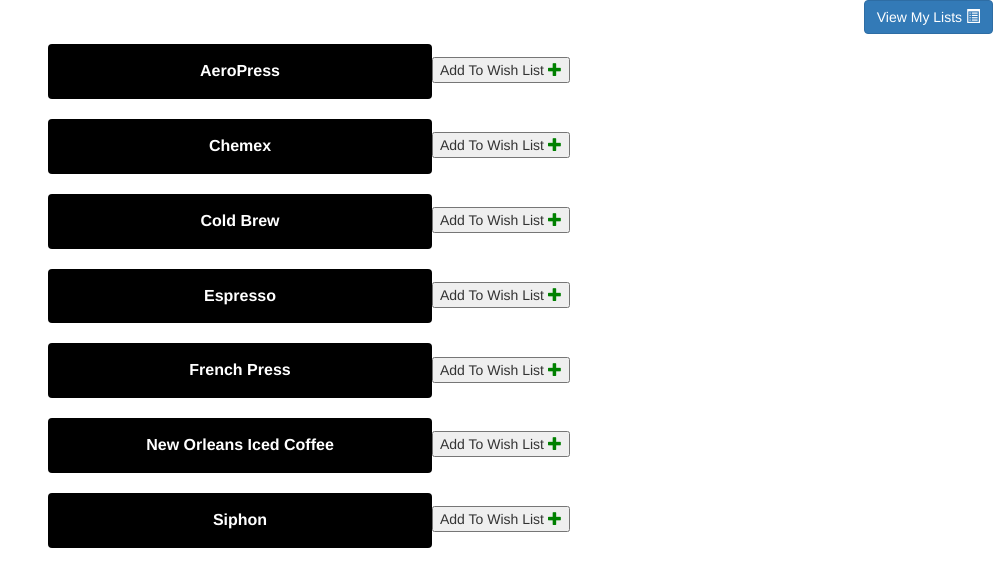
After one commit to eozmen410/brew, a Flask app: page / in a window 1280 px wide. The commit adds this page. Shown: the top 587 px of the page, without its empty margins (272-1280 px from the left). Run offline with Flask 2, Linux system fonts and the light colour scheme; some libraries are stand-ins or nearby versions.

Commit message:
wish list and home page drafts

```diff
--- a/server.py
+++ b/server.py
@@ -4,40 +4,85 @@ from flask import Flask, render_template
 from flask import Response, request, jsonify
 app = Flask(__name__)
 
-m_data = {
-    "Keith 'Bang Bang' McCurdy":
-    {
-        "address": '2245, 62 Grand St, New York, NY 10013',
-        "price" : 1000,
-        "style" : ["realist", "blackwork"],
-        "images" : ["https://static1.squarespace.com/static/542dc06ae4b0a98dd74f94db/545be6b7e4b0f63315128ce2/587b4779bf629abac090b135/1484474259592/BBNYC2.jpg?format=1500w","https://static1.squarespace.com/static/542dc06ae4b0a98dd74f94db/545be6b7e4b0f63315128ce2/56b5834c746fb91846f2c6bf/1454736211923/BBw12.jpg?format=1500w"],
-        "website" : "http://www.bangbangforever.com/artist-bang"
-    },
-    "Jonathan 'Jon Boy' Valena": {
-        "address" : "3805, 163 West 4th Street, New York, NY 10014",
-        "price" : 800,
-        "style" : ["minimalist"],
-        "images": ["https://cdntattoofilter.com/tattoo/5599/l.jpg", "https://cdntattoofilter.com/tattoo/3705/l.jpg","https://cdntattoofilter.com/tattoo/5196/l.jpg"]
-    }
-}
+
 
 coffee_data = {
     "AeroPress" : {
         "images" :["../static/images/aeropress1.jpg","../static/images/aeropress2.jpg","../static/images/aeropress3.jpg","../static/images/aeropress4.jpg","../static/images/aeropress5.jpg","../static/images/aeropress6.jpg","../static/images/aeropress7.jpg","../static/images/aeropress8.jpg","../static/images/aeropress9.jpg","../static/images/aeropress10.jpg"],
         "nb_steps" : 10,
-        "timer" : [0,0.1,2,0,0,0,0,0,0,0]
+        "timer" : [0,0.1,2,0,0,0,0,0,0,0,0]
+    },
+    "Chemex": {
+        "images": ["../static/images/chemex1.jpg","../static/images/chemex2.jpg","../static/images/chemex3.jpg","../static/images/chemex4.jpg","../static/images/chemex5.jpg","../static/images/chemex6.jpg","../static/images/chemex7.jpg"],
+        "nb_steps" : 7,
+        "timer" : [0,0.1,2,0,0,0,0,0,0]
+    },
+    "Cold Brew": {
+        "images": ["../static/images/coldbrew1.jpg","../static/images/coldbrew2.jpg","../static/images/coldbrew3.jpg","../static/images/coldbrew4.jpg","../static/images/coldbrew5.jpg","../static/images/coldbrew6.jpg","../static/images/coldbrew7.jpg","../static/images/coldbrew8.jpg","../static/images/coldbrew9.jpg","../static/images/coldbrew10.jpg","../static/images/coldbrew11.jpg"],
+        "nb_steps" : 11,
+        "timer" : [0,0.1,2,0,0,0,0,0,0,0,0,11]
+    },
+    "Espresso" : {
+        "images": ["../static/images/esp1.jpg","../static/images/esp2.jpg","../static/images/esp3.jpg","../static/images/esp4.jpg","../static/images/esp5.jpg","../static/images/esp6.jpg","../static/images/esp7.jpg"],
+        "nb_steps" : 7,
+        "timer" : [0,0.1,2,0,0,0,0,0,0]
+    },
+    "French Press": {
+        "images": ["../static/images/french1.jpg","../static/images/french2.jpg","../static/images/french3.jpg","../static/images/french4.jpg"],
+        "nb_steps" : 4,
+        "timer" : [0,0.1,2,0,0,0]
+    },
+    "Siphon": {
+        "images" :["../static/images/siphon1.jpg","../static/images/siphon2.jpg","../static/images/siphon3.jpg","../static/images/siphon4.jpg","../static/images/siphon5.jpg","../static/images/siphon6.jpg","../static/images/siphon7.jpg","../static/images/siphon8.jpg","../static/images/siphon9.jpg","../static/images/siphon10.jpg"],
+        "nb_steps" : 10,
+        "timer" : [0,0.1,2,0,0,0,0,0,0,0,0]
+    },
+    "New Orleans Iced Coffee": {
+        "images": ["../static/images/no1.jpg","../static/images/no2.jpg","../static/images/no3.jpg","../static/images/no4.jpg","../static/images/no5.jpg","../static/images/no6.jpg","../static/images/no7.jpg"],
+        "nb_steps" : 7,
+        "timer" : [0,0.1,2,0,0,0,0,0,0]
     }
 }
 
-@app.route('/map')
-def map_view():
-    global m_data
-    return render_template("map_test.html", data=m_data)
+wish_list = []
+done_list =[]
+@app.route('/')
+def home():
+    global coffee_data
+    return render_template("welcome.html", data=coffee_data)
 
-@app.route('/coffee')
-def coffee():
+@app.route('/coffee/<selected>', methods=['GET', 'POST'])
+def coffee(selected):
     global coffee_data
-    return render_template("coffee.html", data=coffee_data)
+    choice = coffee_data[selected]
+    return render_template("coffee.html", data=coffee_data, brew=choice)
+
+@app.route('/add_wish', methods=['POST'])
+def add_wish():
+    global coffee_data
+    global wish_list
+    adding = request.get_json()
+    if adding not in wish_list:
+        wish_list.append(adding)
+    return jsonify(wish_list=wish_list)
+
+@app.route('/add_done', methods=['POST'])
+def add_done():
+    global done_list
+    global coffee_data
+    return jsonify(done_list=done_list)
+
+@app.route('/remove_wish', methods=['POST'])
+def remove_wish():
+    removing = request.get_json()
+    wish_list.remove(removing)
+    return jsonify(wish_list=wish_list)
+
+@app.route('/wish_list')
+def wishList():
+    global coffee_data
+    global wish_list
+    return render_template("wish_list.html", data=coffee_data, wish_list=wish_list, done_list=done_list)
 
 if __name__ == '__main__':
 	app.run(debug = True)
--- a/static/coffee.js
+++ b/static/coffee.js
@@ -43,7 +43,7 @@ function initializeClock(id, endtime) {
 }
 
 var step = 0
-var brew = data['AeroPress']
+// var brew = data['AeroPress']
 var images = brew['images']
 var max_steps = brew['nb_steps']
 $(document).ready(function(){
--- /dev/null
+++ b/static/welcome.js
@@ -0,0 +1,51 @@
+$(document).ready(function(){
+    console.log('ready')
+    loadButtons()
+    console.log(data)
+})
+
+function loadButtons() {
+    Object.keys(data).forEach(function(key, value) {
+        var name = key
+        var row = $("<div>")
+		$(row).addClass('row')
+        var form = $("<form>")
+        $(form).css('display', 'inline')
+		$(form).attr('action','/coffee/' + name)
+		$(form).attr('method', 'get')
+        $(form).attr('value', value)
+
+        var newConcept= $("<button class='btn btn-dark homeBtn'>")
+        $(newConcept).html(name)
+        $(form).append(newConcept)
+
+        $(row).append(form)
+        var addBtn = $('<button>Add To Wish List    <span class=\"addBtn glyphicon glyphicon-plus\"></span></button>')
+        $(addBtn).click(function(){
+            addToWishList(key)
+        })
+        $(row).append(addBtn)
+
+        $("#list").append(row)
+    })
+}
+
+function addToWishList(brew_m) {
+    $.ajax({
+        type: 'POST',
+        url: 'add_wish',
+        dataType: 'json',
+        contentType: "application/json; charset=utf-8",
+        data: JSON.stringify(brew_m),
+        success: function(result){
+            wish_list= result['wish_list']
+            console.log(wish_list)
+        },
+        error: function(request, status, error){
+            console.log("Error");
+            console.log(request)
+            console.log(status)
+            console.log(error)
+        }
+    })
+}
--- a/templates/coffee.html
+++ b/templates/coffee.html
@@ -13,7 +13,6 @@
                 text-align: center;
                 font-size: 30px;
             }
-
             #clockdiv > div{
                 padding: 10px;
                 border-radius: 3px;
@@ -53,6 +52,7 @@
         </style>
         <script type="text/javascript">
             var data = {{data|tojson}}
+            var brew ={{brew|tojson}}
         </script>
         <script type="text/javascript" src="{{ url_for('static', filename = 'coffee.js') }}"></script>
     </head>
--- /dev/null
+++ b/templates/welcome.html
@@ -0,0 +1,60 @@
+<!DOCTYPE html>
+<html>
+    <head>
+		<script src="http://code.jquery.com/jquery-3.3.1.min.js"></script>
+		<link rel="stylesheet" href="https://maxcdn.bootstrapcdn.com/bootstrap/3.3.7/css/bootstrap.min.css">
+
+        <!-- <link rel="stylesheet"
+            href="https://stackpath.bootstrapcdn.com/bootstrap/4.2.1/css/bootstrap.min.css"> -->
+        <style>
+        .homeBtn {
+			font-weight: bold;
+			font-size: 16px;
+			padding: 15px;
+			width: 60%;
+			margin: 10px;
+			margin-left: auto;
+			margin-right: auto;
+			background-color:black;
+			color: white;
+		}
+        .conceptItem {
+    		text-align: center;
+    		color: darkblue;
+    		font-weight: bold;
+				display: inline;
+    		padding: 15px;
+    		margin :15px;
+    		border: 1px solid silver;
+    		width: 50%;
+    	}
+		.col-header {
+			font-size: 18px;
+			font-weight: bold;
+			margin-left: auto;
+			margin-right: auto;
+		}
+		.addBtn {
+			color: green;
+		}
+        </style>
+        <script type="text/javascript">
+            var data = {{data|tojson}}
+        </script>
+        <script type="text/javascript" src="{{ url_for('static', filename = 'welcome.js') }}"></script>
+    </head>
+    <body>
+    <div class="container-fluid" >
+			<form action="/wish_list" method="get" id="form1" align="right">
+				<button class= 'btn btn-primary'> View My Lists <span class='glyphicon glyphicon-list-alt'></span> </button></form>
+
+        <div class= "row">
+            <div class="col-md-3"></div>
+            <div class="col-md-6" id='list'></div>
+            <div class="col-md-3"></div>
+        </div>
+
+    </div>
+
+    </body>
+</html>
```
Also changed, not shown: static/wish_list.js (added, +82 -0 lines), templates/wish_list.html (added, +61 -0 lines), static/images/no1.jpg (added), static/images/no2.jpg (added), static/images/no3.jpg (added), static/images/no4.jpg (added), static/images/no5.jpg (added), static/images/no6.jpg (added), static/images/no7.jpg (added), static/images/no8.jpg (added).
